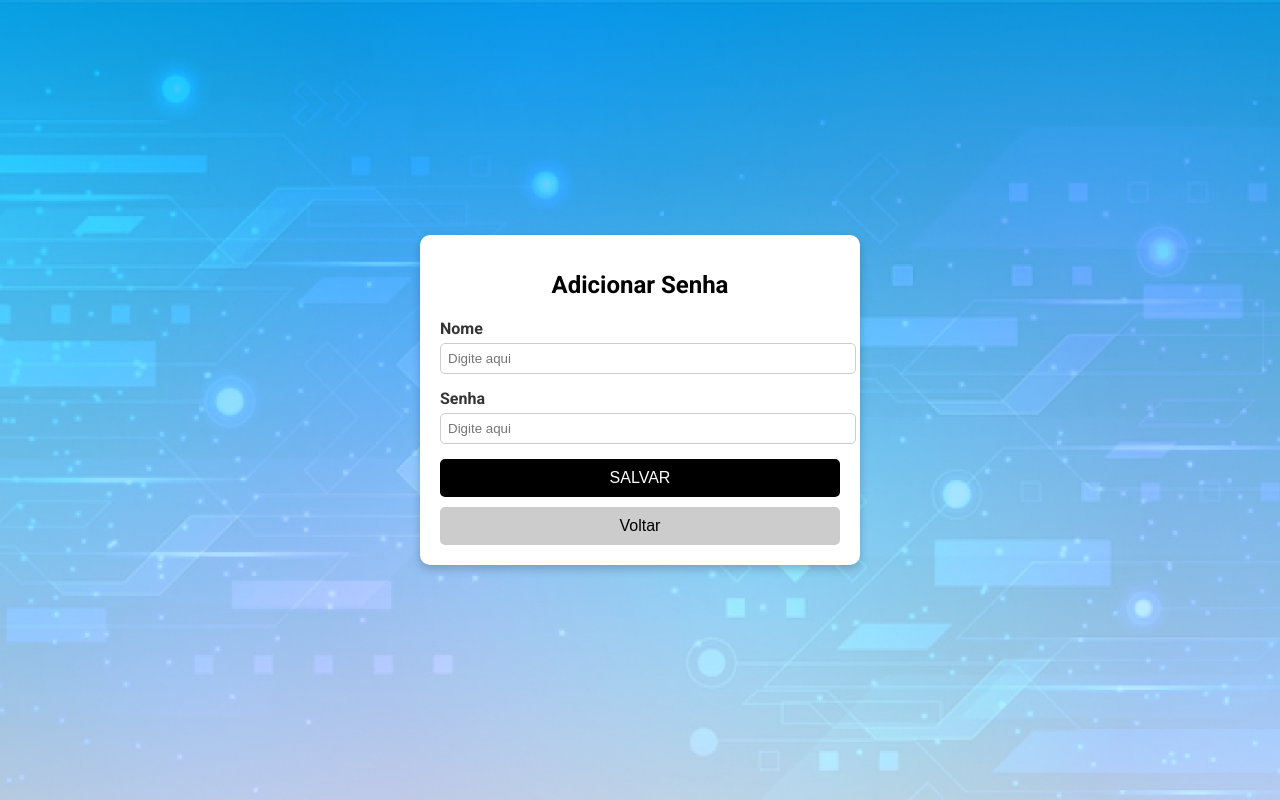
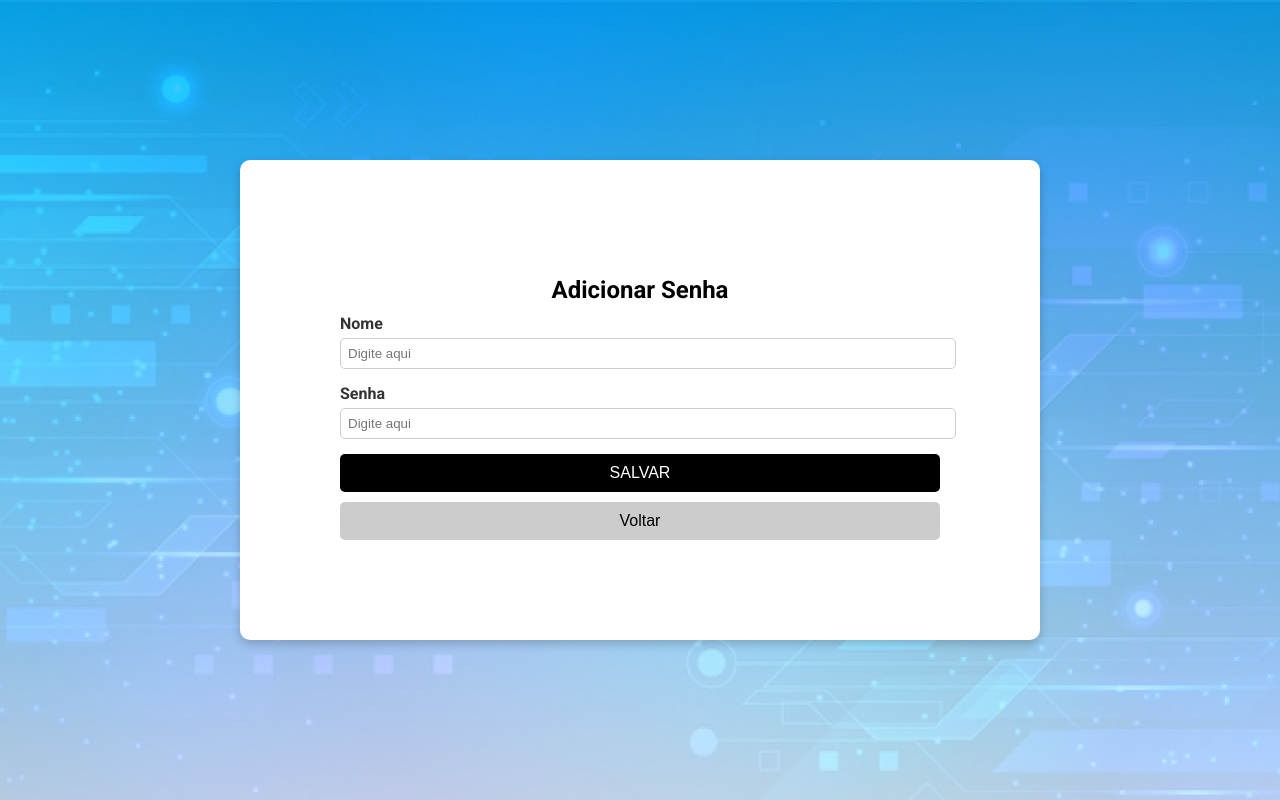
Before and after one commit to ismarsi-matheus/cyber-segurity-lock, a PHP site: page /adicionar_senha.php in a window 1280 px wide. Run offline with PHP 8.4, Linux system fonts and the light colour scheme.

Commit message:
mudanças importantes

```diff
--- a/Cyber_Security_Lock/adicionar_senha.php
+++ b/Cyber_Security_Lock/adicionar_senha.php
@@ -25,7 +25,7 @@
                     <input type="password" id="password" placeholder="Digite aqui">
                 </div>
                 <button type="submit" class="btn btn-primary">SALVAR</button>
-                <button type="button" class="btn btn-secondary">Voltar</button>
+                <a href="tela_inicial.php"><button type="button" class="btn btn-secondary">Voltar</button></a>
             </form>
         </div>
 
--- a/Cyber_Security_Lock/assets/css/adicionar_senha.css
+++ b/Cyber_Security_Lock/assets/css/adicionar_senha.css
@@ -16,36 +16,21 @@ body {
 .container {
     position: relative;
     width: 100%;
-    max-width: 400px;
+    max-width: 600px;
     background: white;
-    padding: 20px;
+    padding: 100px;
     border-radius: 10px;
     box-shadow: 0 4px 10px rgba(0, 0, 0, 0.2);
 }
 
-.logo {
-    position: absolute;
-    top: 10px;
-    left: 10px;
-}
 
-.logo img {
-    width: 50px;
-    height: auto;
-}
 
-.menu-icon {
-    position: absolute;
-    top: 10px;
-    right: 10px;
-    font-size: 24px;
-    color: white;
-}
+
 
 h1 {
     font-size: 24px;
     font-weight: bold;
-    margin-bottom: 20px;
+    margin-bottom: 10px;
 }
 
 .input-group {
--- a/Cyber_Security_Lock/cadastrar-novo.php
+++ b/Cyber_Security_Lock/cadastrar-novo.php
@@ -8,7 +8,7 @@ $CPFCadastro = $_POST['CPF'];
 $usuarioCadastro = $_POST['user'];
 $senhaCadastro = $_POST['senha'];
 
-$dsn = 'mysql:dbname=db_cyber_security_lock;host=localhost';
+$dsn = 'mysql:dbname=db_cyber_segurity_lock;host=localhost';
 $user = 'root';
 $password = '';
 
--- a/Cyber_Security_Lock/cadastro.php
+++ b/Cyber_Security_Lock/cadastro.php
@@ -10,7 +10,7 @@
 <body>
 
         <?php
-            $dsn = 'mysql:dbname=cyber_security_lock;host=127.0.0.1';
+            $dsn = 'mysql:dbname=db_cyber_security_lock;host=127.0.0.1';
             $user = 'root';
             $password = '';
 
--- a/Cyber_Security_Lock/includes/footer.php
+++ b/Cyber_Security_Lock/includes/footer.php
@@ -13,7 +13,7 @@
     </footer>
 
     <div class="buttons">
-        <button>Suporte</button>
-        <button>Sobre nós</button>
+        <a href="suporte.php"><button>Suporte</button></a>
+        <a href="sobre_nos.php"><button>Sobre nós</button></a>
     </div>
 </section>
```
Also changed, not shown: Cyber_Security_Lock/assets/css/tela_inicial.css (+11 -0 lines), Cyber_Security_Lock/tela_inicial.php (+5 -3 lines).
